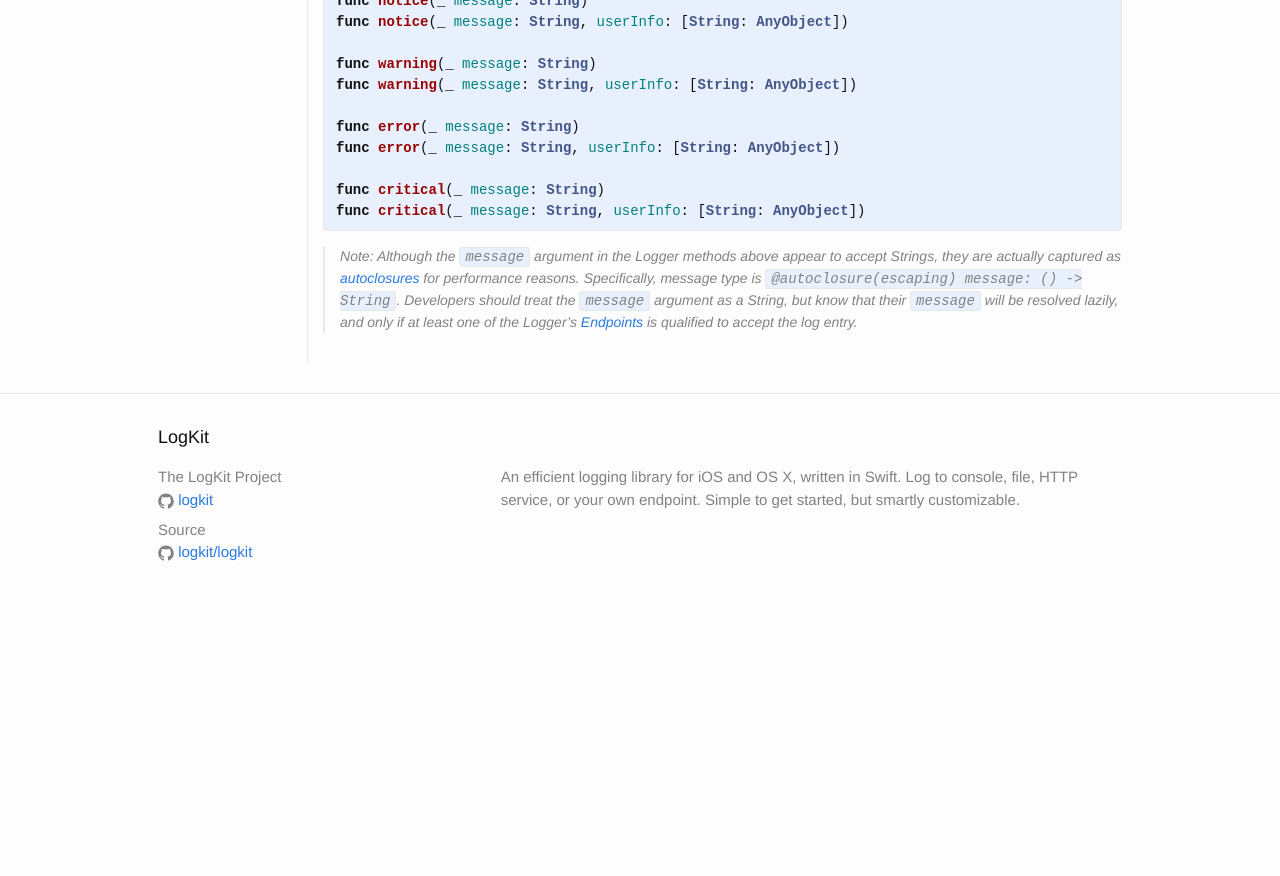
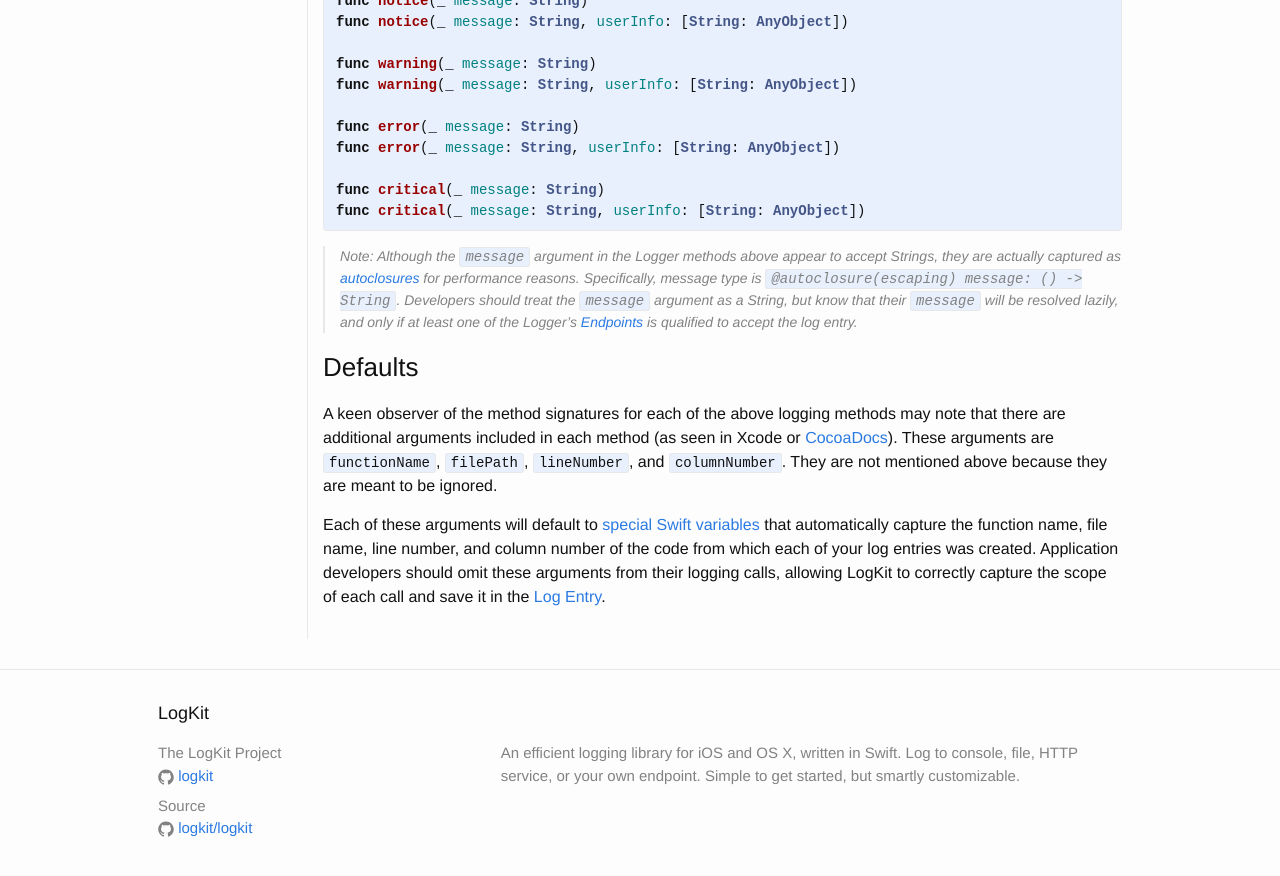
Before and after one commit to Conoize/logkit.github.io, a Jekyll site: the page built from docs/1.0/loggers/index.md, in a window 1280 px wide and 900 px high, scrolled down 1037 px. Shown: the top 876 px of the window. Built offline with Jekyll 4.4.1, drawn with Linux system fonts in a browser that asks for light colours; before the commit the page ends 1661 px from its top, so only the background shows below that.

Commit message:
Info on Logger method special arguments

```diff
--- a/_data/links/external.yml
+++ b/_data/links/external.yml
@@ -25,6 +25,12 @@
 autoclosures:
     path:               "https://developer.apple.com/swift/blog/?id=4"
     caption:            "Swift Autoclosures"
+swift-specials:
+    path:               "https://developer.apple.com/swift/blog/?id=15"
+    caption:            "Swift Special Keywords"
 json:
     path:               "https://en.wikipedia.org/wiki/JSON"
     caption:            "JSON"
+cocoadocs:
+    path:               "http://cocoadocs.org/docsets/LogKit/"
+    caption:            "LogKit Reference"
--- a/docs/1.0/loggers/index.md
+++ b/docs/1.0/loggers/index.md
@@ -53,5 +53,11 @@
 
 > Note: Although the `message` argument in the Logger methods above appear to accept Strings, they are actually captured as [autoclosures][autoclosures] for performance reasons. Specifically, message type is `@autoclosure(escaping) message: () -> String`. Developers should treat the `message` argument as a String, but know that their `message` will be resolved lazily, and only if at least one of the Logger's [Endpoints][endpoints] is qualified to accept the log entry.
 
+### Defaults
+
+A keen observer of the method signatures for each of the above logging methods may note that there are additional arguments included in each method (as seen in Xcode or [CocoaDocs][cocoadocs]). These arguments are `functionName`, `filePath`, `lineNumber`, and `columnNumber`. They are not mentioned above because they are meant to be ignored.
+
+Each of these arguments will default to [special Swift variables][swift-specials] that automatically capture the function name, file name, line number, and column number of the code from which each of your log entries was created. Application developers should omit these arguments from their logging calls, allowing LogKit to correctly capture the scope of each call and save it in the [Log Entry][entries].
+
 
 {% include mdlinks.md %}
```
